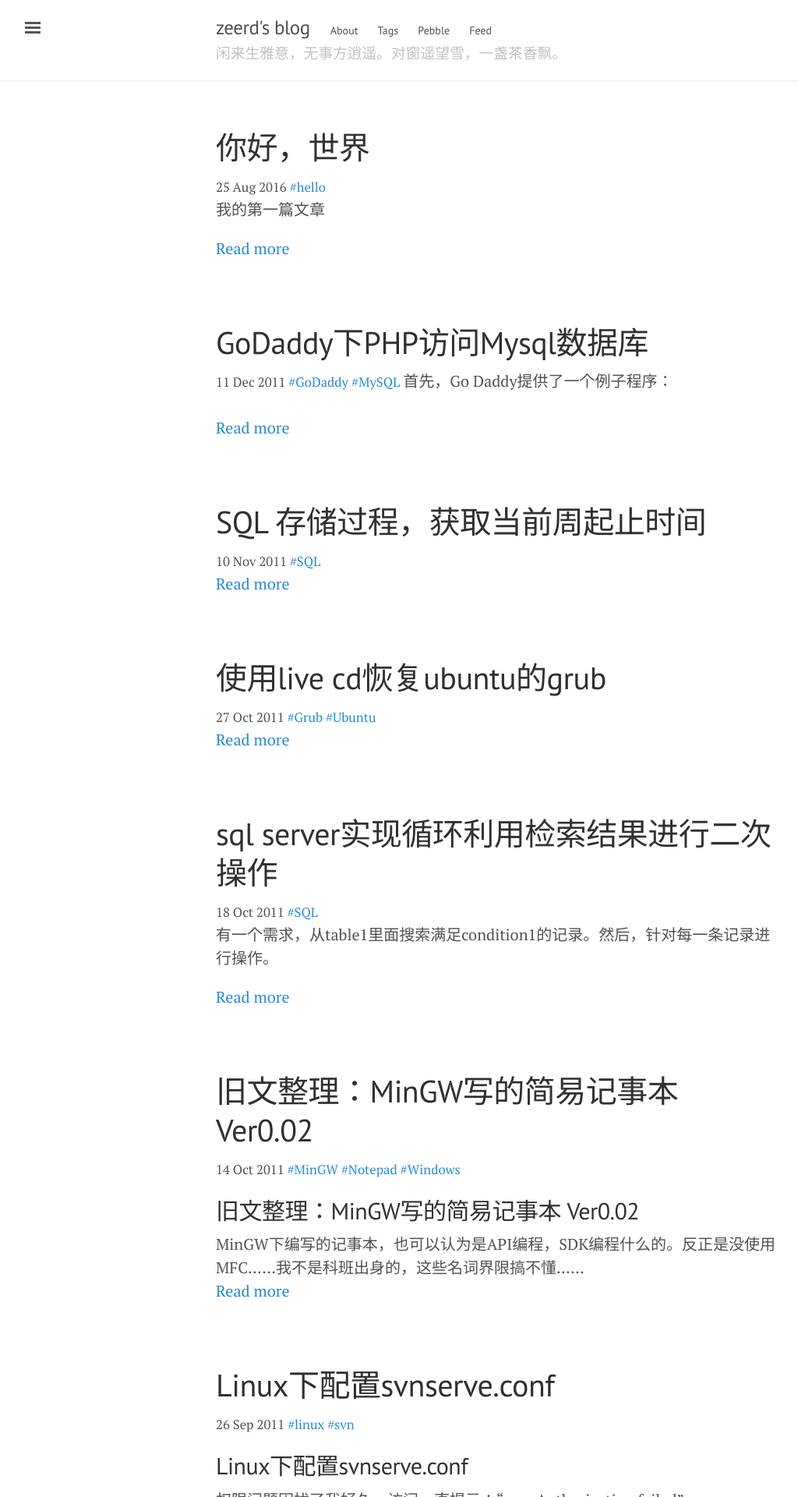
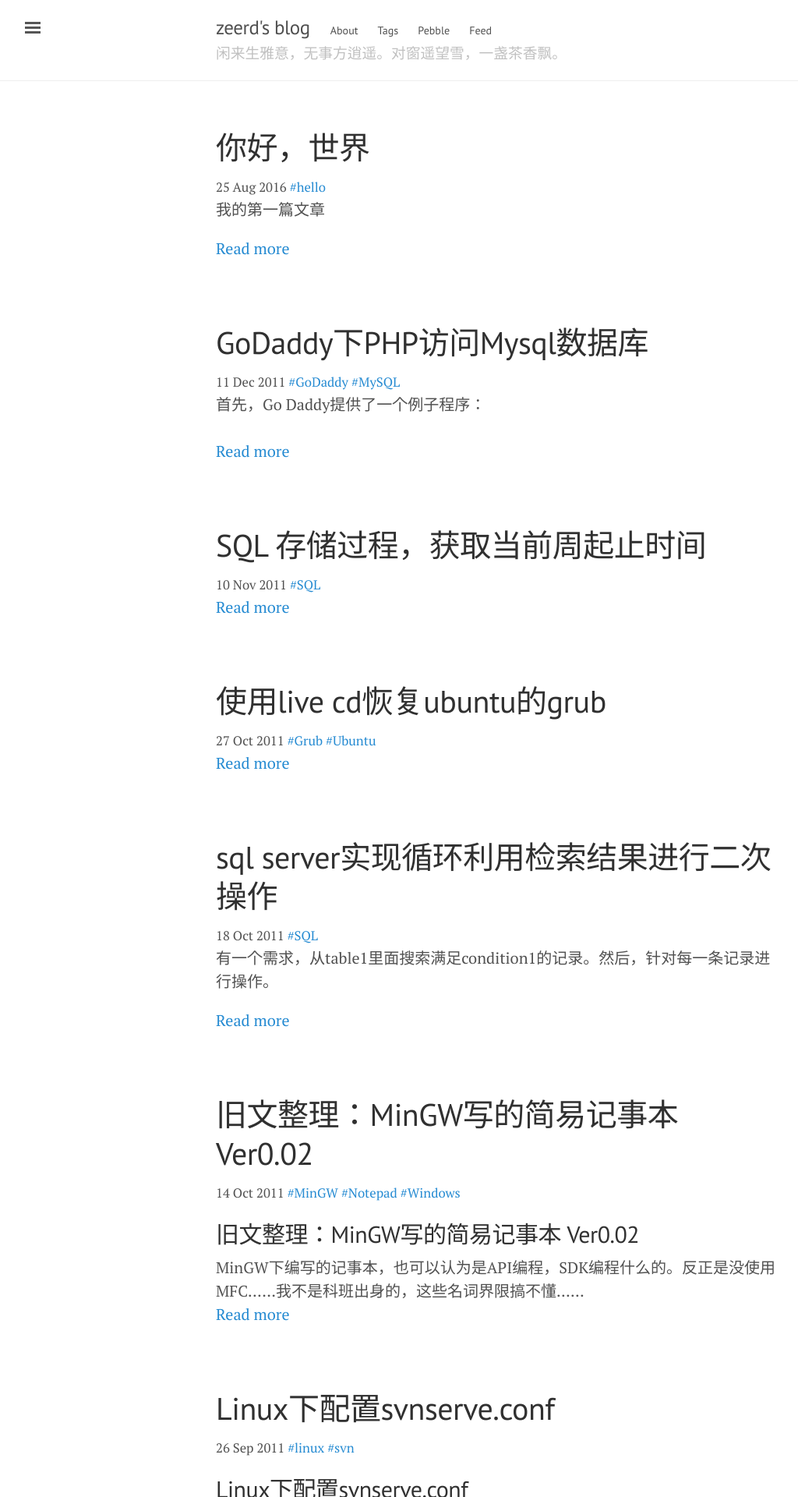
Before and after one commit to zeerd/zeerd.github.io, a Jekyll site: the page built from index.html, in a window 1280 px wide. Shown: the top 1920 px of the page at 78% size, without its empty margins (3-1027 px from the left). Built offline with Jekyll 4.4.1, drawn with Linux system fonts in a browser that asks for light colours; the list of posts is cut into pages by our own code.

Commit message:
Update index.html

```diff
--- a/index.html
+++ b/index.html
@@ -13,7 +13,7 @@ title: Home
     </h1>
 
     <!-- <time datetime="{{ post.date | date_to_xmlschema }}" class="post-date">{{ post.date | date_to_string }}</time> -->
-    <small>{{ post.date | date_to_string }} {% include tagsforpost.html tags=post.tags %}</small>
+    <small>{{ post.date | date_to_string }} {% include tagsforpost.html tags=post.tags %}</small><br>
 
 
       {{ post.excerpt }}
```
